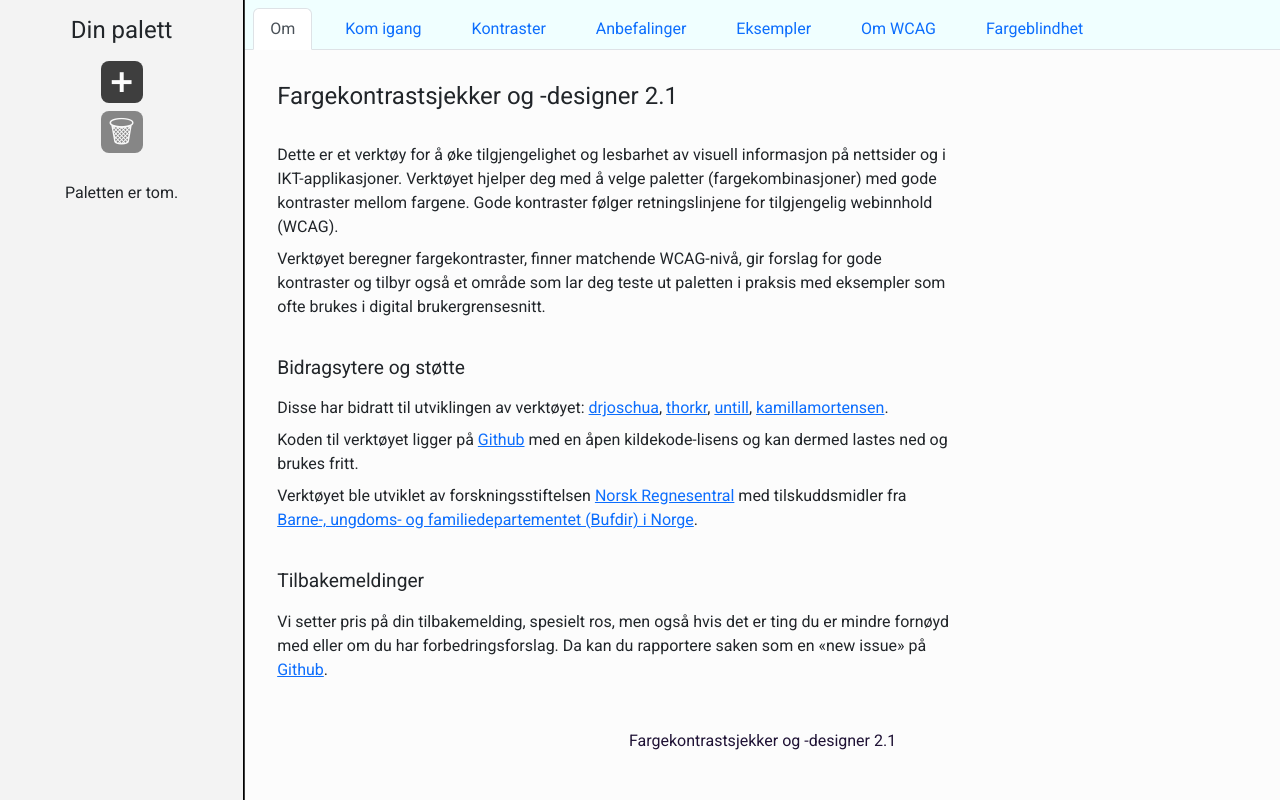
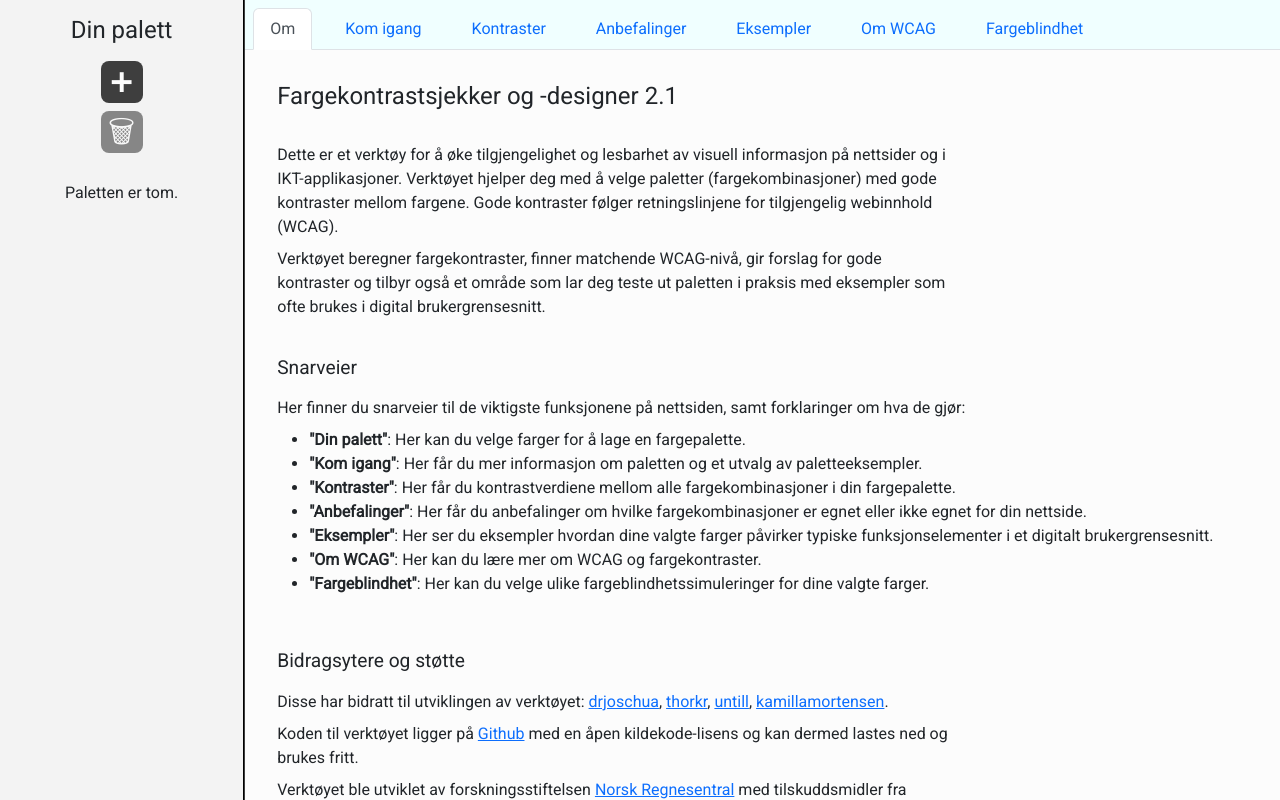
Before and after one commit to NorskRegnesentral/ccc21, a React (Create React App) app: page /#/ in a window 1280 px wide. Built offline with nearby package versions, Linux system fonts and the light colour scheme.

Commit message:
Added more explanations. -
Shortcuts with explanations of the main functions.

```diff
--- a/public/locales/nb/translation.json
+++ b/public/locales/nb/translation.json
@@ -2,6 +2,8 @@
     "about-section-title" : "Fargekontrastsjekker og -designer 2.1",
     "about-summary" : "Dette er et verktøy for å øke tilgjengelighet og lesbarhet av visuell informasjon på nettsider og i IKT-applikasjoner. Verktøyet hjelper deg med å velge paletter (fargekombinasjoner) med gode kontraster mellom fargene. Gode kontraster følger retningslinjene for tilgjengelig webinnhold (WCAG).",
     "about-description" : "Verktøyet beregner fargekontraster, finner matchende WCAG-nivå, gir forslag for gode kontraster og tilbyr også et område som lar deg teste ut paletten i praksis med eksempler som ofte brukes i digital brukergrensesnitt.",
+    "shortcuts-title": "Snarveier",
+    "shortcuts": "Her finner du snarveier til de viktigste funksjonene på nettsiden, samt forklaringer om hva de gjør:",
     "about-contributors-title" : "Bidragsytere og støtte",
     "about-contributors" : "Disse har bidratt til utviklingen av verktøyet",
     "contributor-1": "drjoschua",
@@ -59,6 +61,7 @@
     "recommendation-explanation" : "Basert på din palett anbefales fargekombinasjonene under, delt inn i henhold til passende WCAG-nivå.",
     "wcag-section-title" : "Retningslinjer for tilgjengelig webinnhold (WCAG)",
   "my-colors-heading" : "Din palett",
+  "my-colors-description" : "Her kan du velge farger for å lage en fargepalette.",
   "my-colors-empty" : "Paletten er tom.",
     "change-color" : "Endre farge",
     "input-delete" : "fjern farge",
@@ -84,18 +87,24 @@
     "mockup-textbox-maintext" : "Du kan endre farger til venstre for å se andre mulige kombinasjonser fra palettet.",
     "change-color-menu-direction": "Endre plassering av fargemeny",
   "try-palette-or-try-yourself" : "...eller legg til fargekoder fra menyen til venstre!",
-  "tab-colblind-title-short" : "Fargeblindhet",
   "tab-colblind-title-long" : "Simulering av fargeblindhet",
-  "tab-colblind-title-description-1" : "Fargeblindhet er en variasjon i fargesynet som karakteriseres ved at man ikke kan se forskjell mellom to eller flere farger eller at man ikke kan gjenkjenne farger i omgivelsen. Omtrent 1 i 10 menn har en eller annen form av nedsatt fargesyn, samtidig at det er mindre enn 1% av kvinnene som opplever fargeblindhet. Å være fargeblind betyr ikke at man ser verden i svart og hvit. De aller fleste med nedsatt fargesyn nyter farger, men omfanget av de opplevde fargene er noe redusert sammenliknet med en \"normalt\" seende.",
+  "tab-colblind-title-description-1" : "Fargeblindhet er en variasjon i fargesynet som karakteriseres ved at man ikke kan se forskjell mellom to eller flere farger eller at man ikke kan gjenkjenne farger i omgivelsen. Omtrent 1 i 10 menn har en eller annen form av nedsatt fargesyn, samtidig at det er mindre enn 1% av kvinnene som opplever fargeblindhet. Å være fargeblind betyr ikke at man ser verden i svart og hvit. De aller fleste med nedsatt fargesyn nyter farger, men omfanget av de opplevde fargene er noe redusert sammenliknet med en «normalt» seende.",
   "tab-colblind-title-description-2" : "Ved å trykke på knappene nedenfor, kan du velge en av de mest vanlige fargeblindhetene for å se hvordan noen med nedsatt fargesyn opplever farger sammenliknet med en \"normalt\" seende. Her kan du simulere ulike typer fargeblindhet ved hjelp av Brettel-algoritmen [1].",
   "ok" : "ok",
   "cancel" : "avbryt",
   "about-tab-title" : "Om",
   "get-started-tab-title" : "Kom igang",
+  "get-started-tab-description" : "Her får du mer informasjon om paletten og et utvalg av paletteeksempler.",
   "contrast-tab-title" : "Kontraster",
+  "contrast-tab-description" : "Her får du kontrastverdiene mellom alle fargekombinasjoner i din fargepalette.",
   "testing-tab-title" : "Eksempler",
+  "testing-tab-description" : "Her ser du eksempler hvordan dine valgte farger påvirker typiske funksjonselementer i et digitalt brukergrensesnitt.",
   "recommendation-tab-title" : "Anbefalinger",
+  "recommendation-tab-description" : "Her får du anbefalinger om hvilke fargekombinasjoner er egnet eller ikke egnet for din nettside.",
   "wcag-tab-title" : "Om WCAG",
+  "wcag-tab-description" : "Her kan du lære mer om WCAG og fargekontraster.",
+  "coldef-tab-title" : "Fargeblindhet",
+  "coldef-tab-description" : "Her kan du velge ulike fargeblindhetssimuleringer for dine valgte farger.",
   "default-palettes-legend": "Paletteksempler",
   "no-elements": "Ingen anbefalinger. Du trenger minst 2 farger for at anbefalinger kan beregnes.",
   "test-area-empty": "Du trenger minst 2 farger for å teste."
--- a/src/App.css
+++ b/src/App.css
@@ -9,6 +9,15 @@ ul {
   display: flex;
   flex-direction: row;
   list-style-type: none;
+}
+
+ul.regular {
+  display: block;
+  list-style-type: disc;
+}
+
+ul.regular li {
+  padding: 0px;
 }
 
 li {
--- a/src/pages/home/home.jsx
+++ b/src/pages/home/home.jsx
@@ -103,6 +103,17 @@ function Home() {
               </div>
               <p className="p-small-about">{t('about-summary')}</p>
               <p className="p-small-about">{t('about-description')}</p>
+         <h2>{t('shortcuts-title')}</h2>
+         {t('shortcuts')}
+         <ul class="regular">
+            <li><b>"{t('my-colors-heading')}"</b>: {t('my-colors-description')}</li>
+            <li><b>"{t('get-started-tab-title')}"</b>: {t('get-started-tab-description')}</li>
+            <li><b>"{t('contrast-tab-title')}"</b>: {t('contrast-tab-description')}</li>
+            <li><b>"{t('recommendation-tab-title')}"</b>: {t('recommendation-tab-description')}</li>
+            <li><b>"{t('testing-tab-title')}"</b>: {t('testing-tab-description')}</li>
+            <li><b>"{t('wcag-tab-title')}"</b>: {t('wcag-tab-description')}</li>
+            <li><b>"{t('coldef-tab-title')}"</b>: {t('coldef-tab-description')}</li>
+         </ul>
 	      <h2>{t('about-contributors-title')}</h2>
               <p className="p-small-about">{t('about-contributors')}: <a href={t('contributor-link-1')} target="_blank" rel="noreferrer noopener">{t('contributor-1')}</a>, <a href={t('contributor-link-2')} target="_blank" rel="noreferrer noopener">{t('contributor-2')}</a>, <a href={t('contributor-link-3')} target="_blank" rel="noreferrer noopener">{t('contributor-3')}</a>, <a href={t('contributor-link-4')} target="_blank" rel="noreferrer noopener">{t('contributor-4')}</a>.
 			</p>
@@ -148,7 +159,7 @@ function Home() {
                   </div>
                 ))}
               </fieldset>
-              <p className="p-small-about">({t('default-palettes-description')} <a href="https://www.bufdir.no/tilskudd/uu/" targets="_blank" rel="noreferrer noopener">ColorBrewer 2.0</a>.)</p>
+              <p className="p-small-about">({t('default-palettes-description')} <a href="https://colorbrewer2.org/" targets="_blank" rel="noreferrer noopener">ColorBrewer 2.0</a> & <a href="https://colorhunt.co/" targets="_blank" rel="noreferrer noopener">Color Hunt</a>.)</p>
             </div>
           </Tab>
           <Tab eventKey="contrast" title={t('contrast-tab-title')}>
@@ -243,7 +254,7 @@ function Home() {
                 </ul>
             </div>
           </Tab>
-          <Tab eventKey="colblind" title={t('tab-colblind-title-short')}>
+          <Tab eventKey="colblind" title={t('coldef-tab-title')}>
             <div className="tab-section">
               <div className="see-contrast-heading">
                 <h1 className="big-title">{t('tab-colblind-title-long')}</h1>
```
